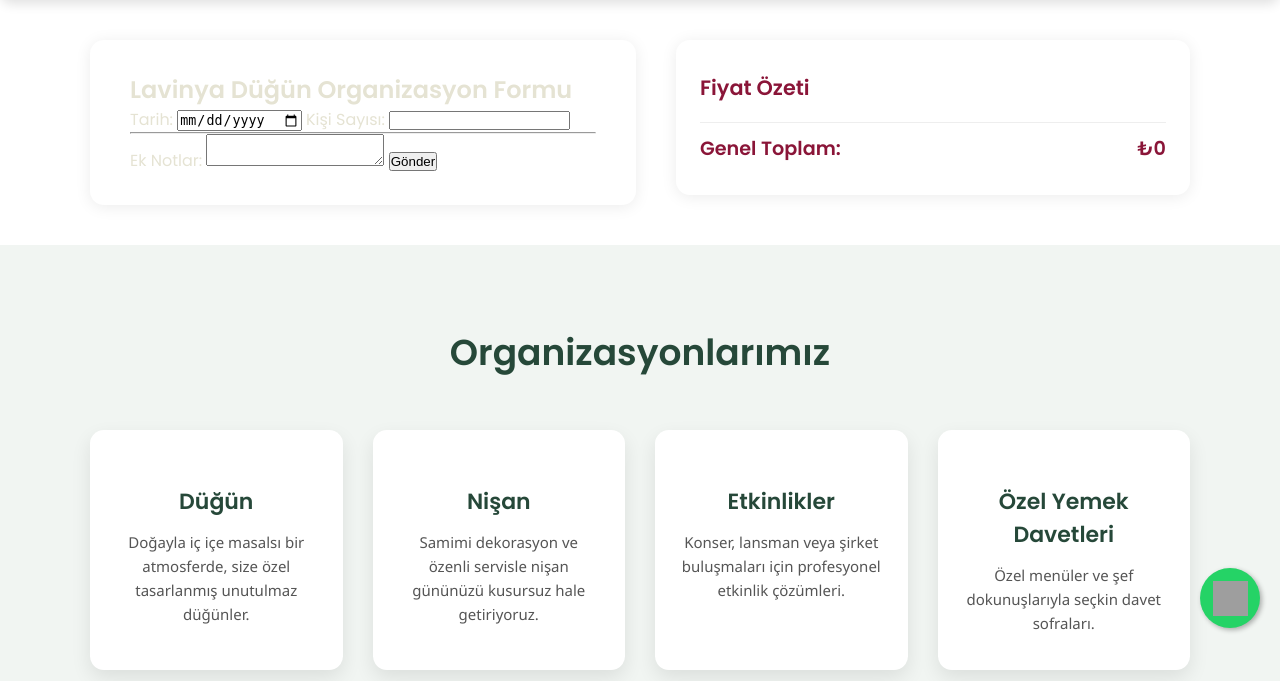
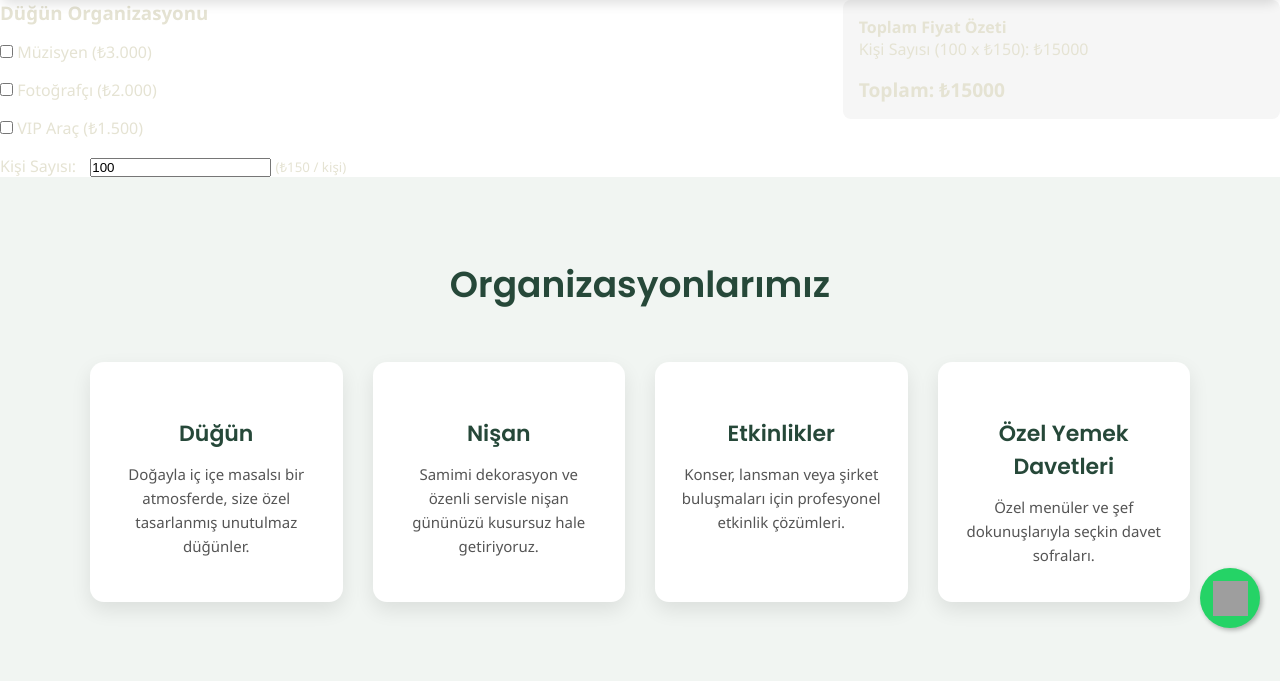
Before and after one commit to BahadirYasin/lavinya, a Django app: page /organizations/ in a window 1280 px wide. Shown: the part 152-833 px from the top of the page. Run offline with Django 5.2, Linux system fonts and the light colour scheme; parts of the project's set-up code (start-up, migrations or seed data) failed here and were passed over; grey boxes are pictures that could not be loaded.

Commit message:
standard org form added

```diff
--- a/main/views.py
+++ b/main/views.py
@@ -9,7 +9,7 @@ from django.contrib import messages
 from .models import CafeSection
 import json
 from django.shortcuts import render, redirect
-from .models import OrganizationService, WeddingOrganizationRequest
+
 
 def index(request):
     hero_section = HeroSection.objects.all()
@@ -96,45 +96,3 @@ def organizations(request):
 def cafe_view(request):
     cafe_sections = CafeSection.objects.prefetch_related('items').all()
     return render(request, 'cafe.html', {'cafe_sections': cafe_sections})
-
-
-
-
-def organization_request(request):
-    services = OrganizationService.objects.all()
-    services_json = json.dumps([
-        {
-            'key': s.key,
-            'name': s.name,
-            'unit_price': float(s.unit_price),
-            'is_per_person': s.is_per_person
-        } for s in services
-    ])
-    if request.method == 'POST':
-        # Formdan gelen verileri işle
-        date = request.POST.get('date')
-        guest_count = int(request.POST.get('guest_count') or 0)
-        selected_services = {}
-        for s in services:
-            if s.is_per_person:
-                val = int(request.POST.get(s.key) or 0)
-                if val > 0:
-                    selected_services[s.key] = val
-            else:
-                if request.POST.get(s.key):
-                    selected_services[s.key] = True
-        detail = request.POST.get('detail', '')
-        WeddingOrganizationRequest.objects.create(
-            date=date,
-            guest_count=guest_count,
-            selected_services=selected_services,
-            detail=detail
-        )
-        return redirect('organization_success')
-    return render(request, 'organizations.html', {
-        'services': services,
-        'services_json': services_json
-    })
-
-def organization_success(request):
-    return render(request, 'organization_success.html')
--- a/static/css/style.css
+++ b/static/css/style.css
@@ -1733,63 +1733,3 @@ header.shrink nav a {
   font-size: 20px;
   cursor: pointer;
 }
-
-.organization-flex {
-  display: flex;
-  gap: 2.5rem;
-  max-width: 1100px;
-  margin: 2.5rem auto;
-  align-items: flex-start;
-}
-.organization-form {
-  flex: 1 1 0;
-  min-width: 320px;
-  background: #fff;
-  border-radius: 14px;
-  box-shadow: 0 2px 16px rgba(0,0,0,0.08);
-  padding: 2rem 2.5rem;
-  font-family: 'Poppins', Arial, sans-serif;
-}
-.organization-summary {
-  flex: 1 1 0;
-  min-width: 260px;
-  background: #fff;
-  border-radius: 14px;
-  box-shadow: 0 2px 16px rgba(0,0,0,0.08);
-  padding: 2rem 1.5rem;
-  font-family: 'Poppins', Arial, sans-serif;
-  position: sticky;
-  top: 2rem;
-  height: fit-content;
-}
-.organization-summary h3 {
-  margin-top: 0;
-  color: #8a1538;
-  font-size: 1.3rem;
-  margin-bottom: 1.2rem;
-}
-.organization-summary ul {
-  list-style: none;
-  padding: 0;
-  margin: 0 0 1.2rem 0;
-}
-.organization-summary li {
-  display: flex;
-  justify-content: space-between;
-  margin-bottom: 0.5rem;
-  font-size: 1rem;
-}
-.organization-summary .total {
-  font-weight: 700;
-  font-size: 1.2rem;
-  color: #8a1538;
-  border-top: 1.5px solid #eee;
-  padding-top: 0.7rem;
-  margin-top: 1rem;
-  display: flex;
-  justify-content: space-between;
-}
-@media (max-width: 900px) {
-  .organization-flex { flex-direction: column; }
-  .organization-summary { position: static; margin-top: 2rem; }
-}
--- a/templates/organizations.html
+++ b/templates/organizations.html
@@ -80,78 +80,77 @@
   });
 </script>
 
-<div class="organization-flex">
-  <form class="organization-form" method="POST" id="org-form">
-    {% csrf_token %}
-    <h2>Lavinya Düğün Organizasyon Formu</h2>
-    <label>Tarih: <input type="date" name="date" required></label>
-    <label>Kişi Sayısı: <input type="number" name="guest_count" min="1" required></label>
-    <hr>
-    {% for s in services %}
-      {% if s.is_per_person %}
-        <label>
-          {{ s.name }} (kişi başı {{ s.unit_price }}₺):
-          <input type="number" name="{{ s.key }}" min="0" value="0">
-        </label>
-      {% else %}
-        <label>
-          <input type="checkbox" name="{{ s.key }}"> {{ s.name }} ({{ s.unit_price }}₺)
-        </label>
-      {% endif %}
-    {% endfor %}
-    <label>Ek Notlar: <textarea name="detail"></textarea></label>
-    <button type="submit">Gönder</button>
+<div class="order-wrapper" style="display: flex; gap: 2rem; align-items: flex-start;">
+  <!-- Sol: Seçenekler -->
+  <form id="order-form" class="order-left" style="flex: 2; display: flex; flex-direction: column; gap: 1rem;">
+    <h3>Düğün Organizasyonu</h3>
+
+    <label><input type="checkbox" name="musician" data-price="3000"> Müzisyen (₺3.000)</label>
+    <label><input type="checkbox" name="photographer" data-price="2000"> Fotoğrafçı (₺2.000)</label>
+    <label><input type="checkbox" name="vip_car" data-price="1500"> VIP Araç (₺1.500)</label>
+
+    <label>
+      Kişi Sayısı:
+      <input type="number" id="guest-count" name="guest_count" value="100" min="1" data-unit-price="150" style="margin-left: 10px;">
+      <small>(₺150 / kişi)</small>
+    </label>
+
+    <!-- İsteğe bağlı ek seçenekler -->
   </form>
-  <div class="organization-summary" id="org-summary">
-    <h3>Fiyat Özeti</h3>
-    <ul id="summary-list"></ul>
-    <div class="total">
-      <span>Genel Toplam:</span>
-      <span id="summary-total">₺0</span>
-    </div>
+
+  <!-- Sağ: Özet -->
+  <div class="order-summary" style="flex: 1; padding: 1rem; background: #f6f6f6; border-radius: 8px;">
+    <h4>Toplam Fiyat Özeti</h4>
+    <ul id="summary-list" style="list-style: none; padding: 0; margin-bottom: 1rem;"></ul>
+    <strong style="font-size: 1.2rem;">Toplam: ₺<span id="total-price">0</span></strong>
   </div>
 </div>
 
 <script>
-const services = JSON.parse('{{ services_json|escapejs }}');
-function updateSummary() {
-  let total = 0;
-  let items = [];
-  const guestCount = parseInt(document.querySelector('[name="guest_count"]').value) || 0;
-  services.forEach(s => {
-    if (s.is_per_person) {
-      let val = parseInt(document.querySelector(`[name="${s.key}"]`).value) || 0;
-      if (val > 0) {
-        let price = val * s.unit_price;
-        items.push({name: `${s.name} (${val} kişi)`, price: price});
+  const form = document.getElementById("order-form");
+  const summaryList = document.getElementById("summary-list");
+  const totalPriceEl = document.getElementById("total-price");
+
+  function updateSummary() {
+    let total = 0;
+    summaryList.innerHTML = "";
+
+    // Checkboxlar
+    form.querySelectorAll("input[type='checkbox']").forEach(input => {
+      if (input.checked) {
+        const price = parseInt(input.dataset.price);
         total += price;
+
+        const li = document.createElement("li");
+        li.textContent = `${input.parentElement.textContent.trim()}: ₺${price}`;
+        summaryList.appendChild(li);
       }
-    } else {
-      let el = document.querySelector(`[name="${s.key}"]`);
-      if (el && el.checked) {
-        items.push({name: s.name, price: s.unit_price});
-        total += s.unit_price;
-      }
+    });
+
+    // Kişi sayısı
+    const guestInput = document.getElementById("guest-count");
+    const guestCount = parseInt(guestInput.value) || 0;
+    const unitPrice = parseInt(guestInput.dataset.unitPrice);
+    const guestTotal = guestCount * unitPrice;
+    if (guestCount > 0) {
+      total += guestTotal;
+
+      const li = document.createElement("li");
+      li.textContent = `Kişi Sayısı (${guestCount} x ₺${unitPrice}): ₺${guestTotal}`;
+      summaryList.appendChild(li);
     }
-  });
-  let list = document.getElementById('summary-list');
-  let totalEl = document.getElementById('summary-total');
-  list.innerHTML = '';
-  items.forEach(item => {
-    let li = document.createElement('li');
-    li.innerHTML = `<span>${item.name}</span><span>₺${item.price.toLocaleString('tr-TR')}</span>`;
-    list.appendChild(li);
-  });
-  totalEl.textContent = `₺${total.toLocaleString('tr-TR')}`;
-}
-document.addEventListener('DOMContentLoaded', function() {
-  document.querySelectorAll('.organization-form input').forEach(el => {
-    el.addEventListener('input', updateSummary);
-    el.addEventListener('change', updateSummary);
-  });
+
+    totalPriceEl.textContent = total;
+  }
+
+  form.addEventListener("change", updateSummary);
+  form.addEventListener("input", updateSummary);
+
+  // Sayfa yüklendiğinde bir kere çalıştır
   updateSummary();
-});
 </script>
+
+
 
 
 <!-- ===================== ORGANİZASYONLAR ===================== -->
```
Also changed, not shown: main/admin.py (+0 -11 lines), main/models.py (+0 -41 lines), main/migrations/0013_organizationservice_weddingorganizationrequest_and_more.py, main/migrations/0013_weddingorganization_alter_cafeitem_image_and_more.py (deleted), main/migrations/0014_delete_organizationservice_and_more.py, main/migrations/0014_organizationservicepricing.py (deleted), main/migrations/0016_remove_organizationservice_unit_price_and_more.py (deleted), main/migrations/0017_alter_weddingorganizationrequest_selected_services_summary.py (deleted), main/migrations/0018_alter_weddingorganizationrequest_event_date.py (deleted), main/migrations/0019_alter_weddingorganizationrequest_event_date.py (deleted).
